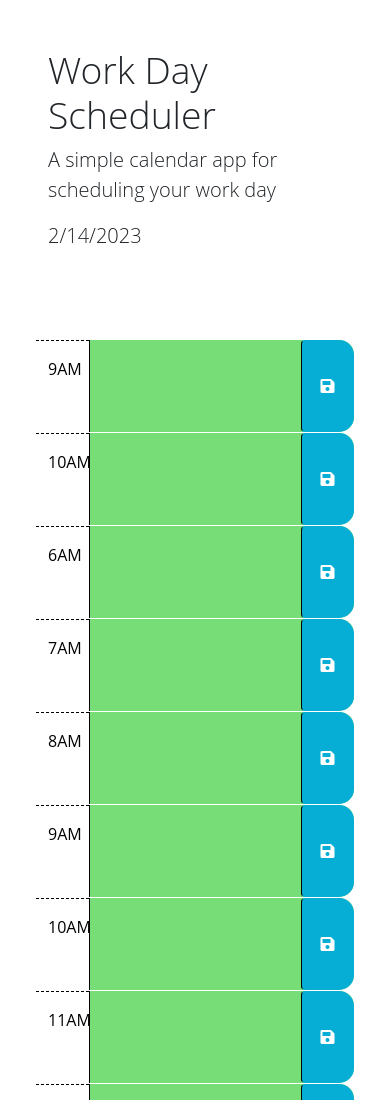
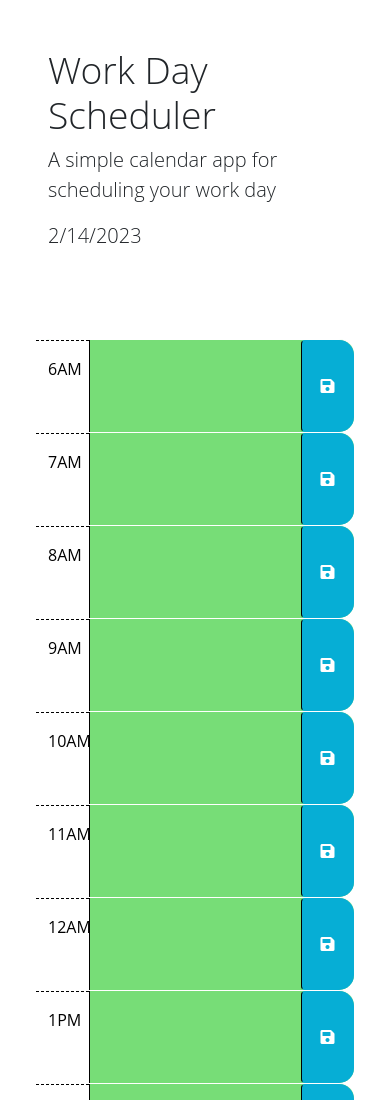
Before and after one commit to Wodaloo/Day-Scheduler, a plain HTML site: page index.html in a window 390 px wide. Shown: the top 1100 px of the page. Drawn offline with nearby package versions, Linux system fonts and the light colour scheme.

Commit message:
final-push

```diff
--- a/index.html
+++ b/index.html
@@ -23,23 +23,6 @@
     <div class="container-fluid px-5">
 
 
-        <!-- Example of a past time block. The "past" class adds a gray background color. -->
-        <div id="hour-9" class="row time-block ">
-            <div class="col-2 col-md-1 hour text-center py-3">9AM</div>
-            <textarea class="col-8 col-md-10 description" rows="3"> </textarea>
-            <button class="btn saveBtn col-2 col-md-1" aria-label="save">
-                <i class="fas fa-save" aria-hidden="true"></i>
-            </button>
-        </div>
-
-        <!-- Example of a present time block. The "present" class adds a red background color. -->
-        <div id="hour-10" class="row time-block ">
-            <div class="col-2 col-md-1 hour text-center py-3">10AM</div>
-            <textarea class="col-8 col-md-10 description" rows="3"> </textarea>
-            <button class="btn saveBtn col-2 col-md-1" aria-label="save">
-                <i class="fas fa-save" aria-hidden="true"></i>
-            </button>
-        </div>
 
         <!-- Example of a future time block. The "future" class adds a green background color. -->
 
--- a/scripts.js
+++ b/scripts.js
@@ -1,3 +1,4 @@
+
 $(function () {
     // Get the current hour in 24-hour time
     const currentHour = new Date().getHours();
```
